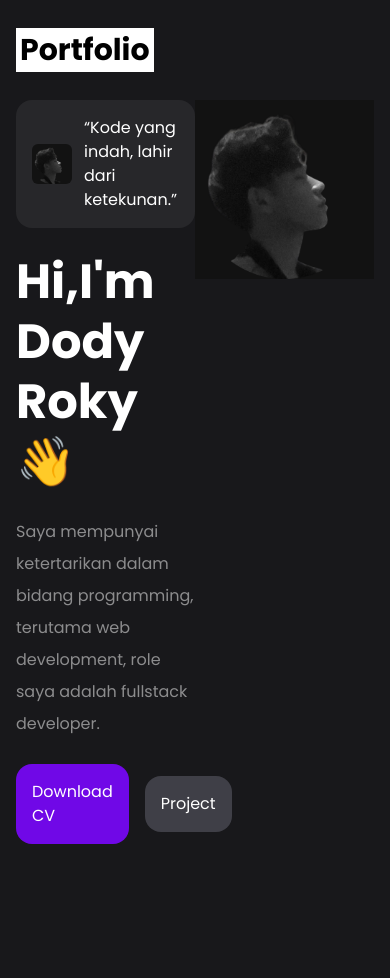
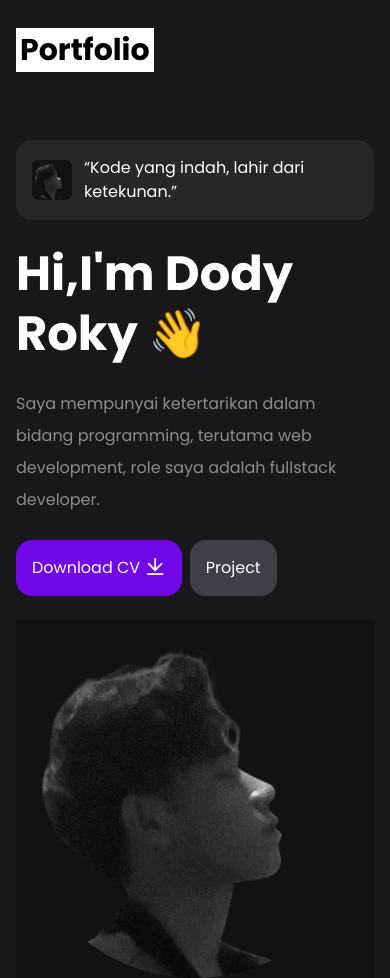
Before and after one commit to DodyRokyImmanuelN/Web-Portfolio, a React (Vite) app: page / in a window 390 px wide. Before the commit the page ends 844 px from the top, so only its background shows below. Built offline with nearby package versions, Linux system fonts and the light colour scheme.

Commit message:
penambahan pada app dan main.jsx

```diff
--- a/src/App.jsx
+++ b/src/App.jsx
@@ -4,7 +4,7 @@ function App() {
 
   return (
     <>
-     <div className="hero grid grid-cols-2">
+     <div className="hero grid md:grid-cols-2 items-center pt-10 xl:gap-0 gap-6 grid-cols-1 ">
       <div>
       <div className="flex items-center gap-3 mb-6 bg-zinc-800 w-fit p-4 rounded-2xl">
         <img src={DataImage.HeroImage} alt="Kuro" className="w-10 rounded-md" />
@@ -12,16 +12,16 @@ function App() {
         </div>
         <h1 className="text-5xl/tight font-bold mb-6">Hi,I'm Dody Roky 👋</h1>
         <p className="text-base/loose mb-6 opacity-50">Saya mempunyai ketertarikan dalam bidang programming, terutama web development, role saya adalah fullstack developer.</p>
-        <div className="flex items-center gap-4">
+        <div className="flex items-center sm:gap-4 gap-2">
           <a href="#" className="bg-violet-700 p-4 rounded-2xl hover:bg-violet-600">
-            Download CV
+            Download CV <i className="ri-download-line ri-lg"></i>
           </a>
           <a href="#" className="bg-zinc-700 p-4 rounded-2xl hover:bg-zinc-600">
             Project
           </a>
         </div>
       </div>
-      <img src={DataImage.HeroImage} alt="Kuro" className="w-[500px] " />
+      <img src={DataImage.HeroImage} alt="Kuro" className="w-[500px] md:ml-auto " />
      </div>
     </>
   );
--- a/src/main.jsx
+++ b/src/main.jsx
@@ -3,6 +3,7 @@ import { createRoot } from 'react-dom/client'
 import './index.css'
 import App from './App.jsx'
 import Navbar from './components/Navbar.jsx'
+import "remixicon/fonts/remixicon.css";
 
 createRoot(document.getElementById('root')).render(
   <StrictMode>
```
